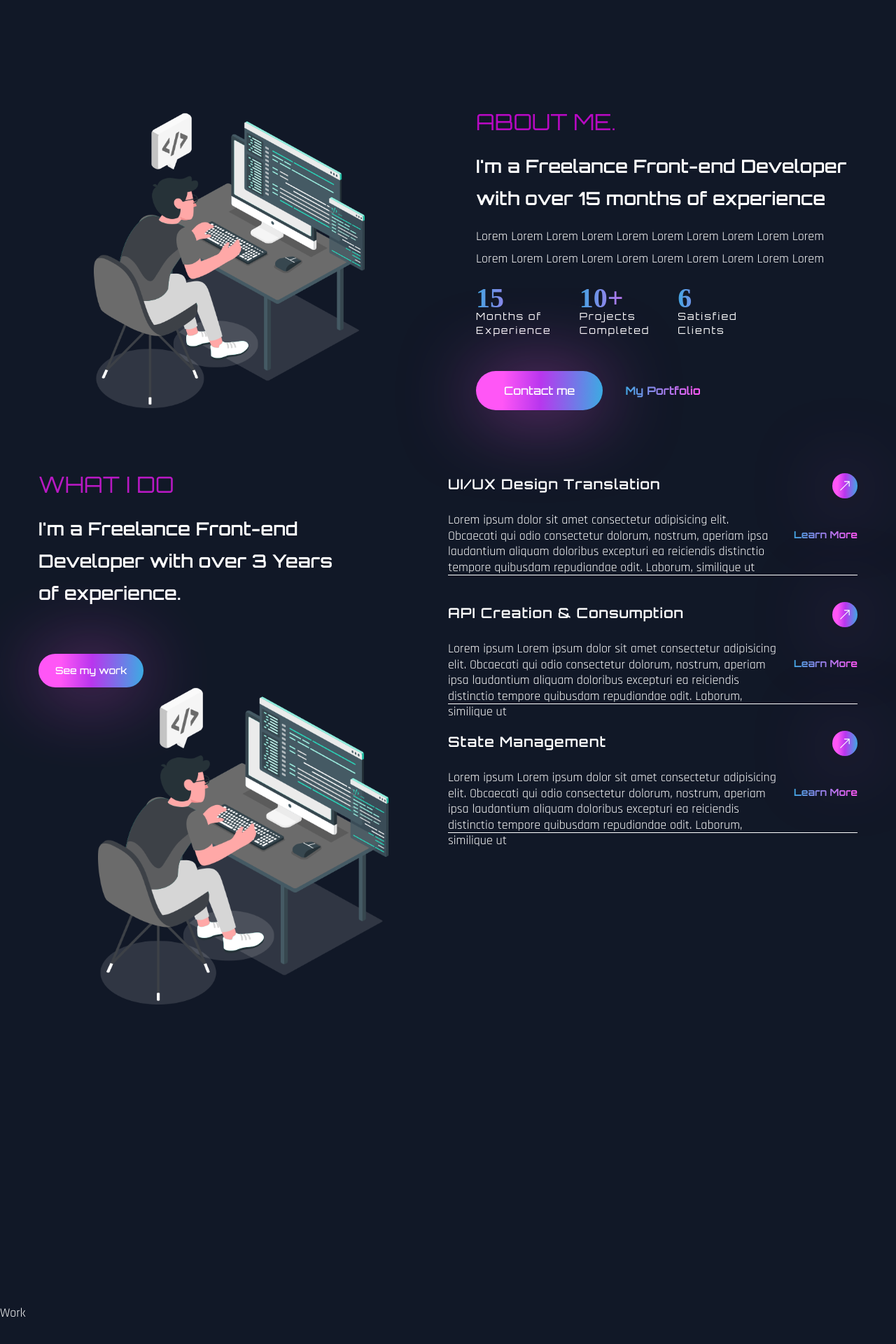
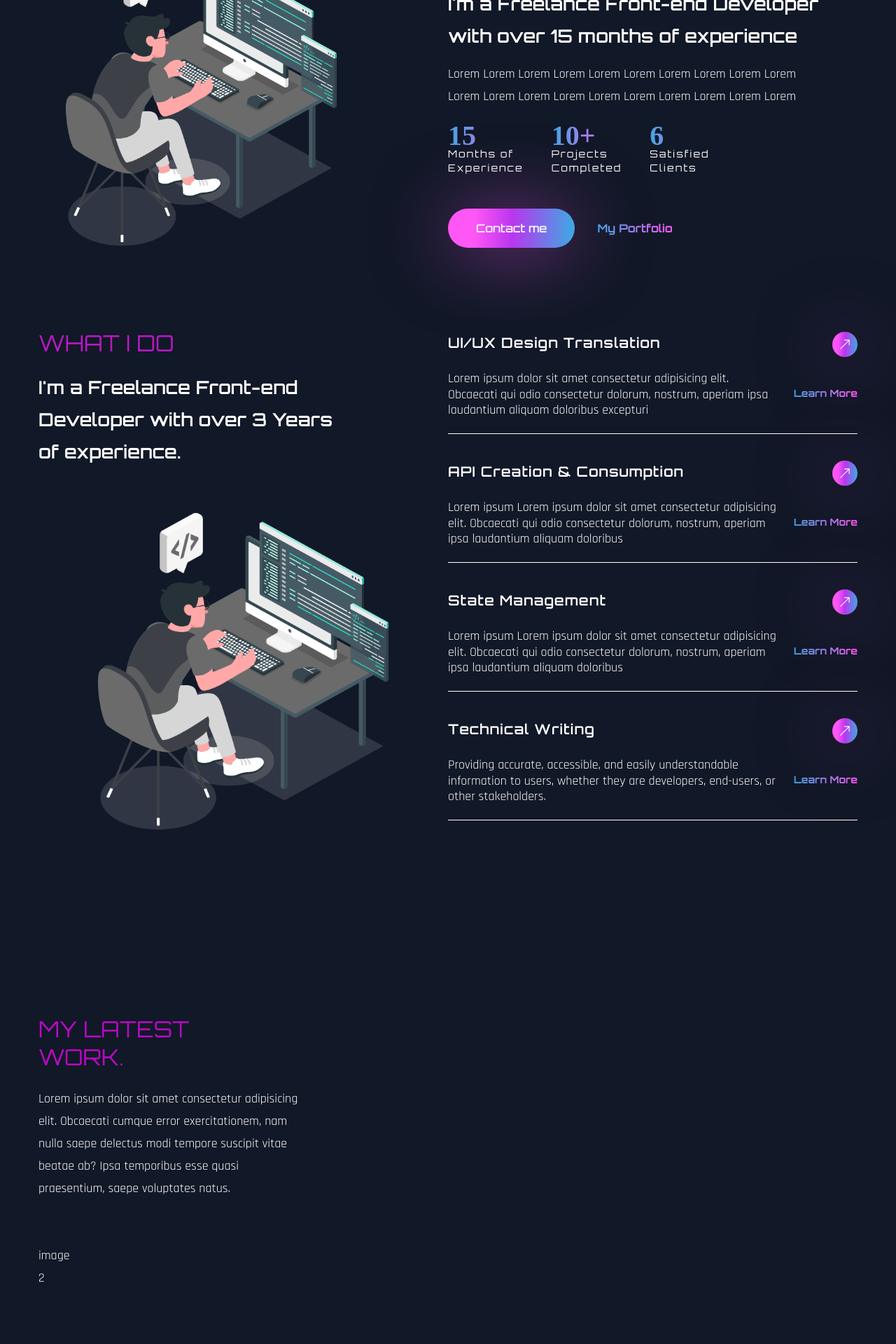
Before and after one commit to Andreyhuey/portfolio, a Next.js app: page / in a window 1280 px wide. Shown: the part 860-2780 px from the top of the page at 70% size. Built offline with nearby package versions, Linux system fonts and the light colour scheme; a web font is replaced by a local one.

Commit message:
new screen sizes added

```diff
--- a/src/components/About.jsx
+++ b/src/components/About.jsx
@@ -16,14 +16,10 @@ export default function About() {
   // const [ref, inView] = useInView({ threshold: 0.5 });
 
   return (
-    <section
-      className="section"
-      //  ref={ref}
-      id="about"
-    >
-      <div className="container m-auto mb-[3000px]">
+    <section className="section" id="about">
+      <div className="container">
         <div>
-          <div className="flex flex-col gap-y-10 lg:flex-row lg:items-center lg:gap-x-20 lg:gap-y-0 h-screen">
+          <div className="flex flex-col gap-y-10 lg:flex-row lg:items-center lg:gap-x-20">
             {/* img */}
             <motion.div
               variants={fadeIn("right", 0.3)}
--- a/src/components/Banner.jsx
+++ b/src/components/Banner.jsx
@@ -12,9 +12,8 @@ import Image from "next/image";
 export default function Banner() {
   return (
     <section
-      className="
-      min-h-[85vh]
-      lg:min-h-[78vh] flex items-center"
+      className="section
+      "
       id="home"
     >
       <div className="container mx-auto">
--- a/src/components/Services.jsx
+++ b/src/components/Services.jsx
@@ -16,19 +16,25 @@ const services = [
   {
     name: "UI/UX Design Translation",
     description:
-      "Lorem ipsum dolor sit amet consectetur adipisicing elit. Obcaecati qui odio consectetur dolorum, nostrum, aperiam ipsa laudantium aliquam doloribus excepturi ea reiciendis distinctio tempore quibusdam repudiandae odit. Laborum, similique ut",
+      "Lorem ipsum dolor sit amet consectetur adipisicing elit. Obcaecati qui odio consectetur dolorum, nostrum, aperiam ipsa laudantium aliquam doloribus excepturi ",
     link: "Learn More",
   },
   {
     name: "API Creation & Consumption",
     description:
-      "Lorem ipsum Lorem ipsum dolor sit amet consectetur adipisicing elit. Obcaecati qui odio consectetur dolorum, nostrum, aperiam ipsa laudantium aliquam doloribus excepturi ea reiciendis distinctio tempore quibusdam repudiandae odit. Laborum, similique ut",
+      "Lorem ipsum Lorem ipsum dolor sit amet consectetur adipisicing elit. Obcaecati qui odio consectetur dolorum, nostrum, aperiam ipsa laudantium aliquam doloribus ",
     link: "Learn More",
   },
   {
     name: "State Management",
     description:
-      "Lorem ipsum Lorem ipsum dolor sit amet consectetur adipisicing elit. Obcaecati qui odio consectetur dolorum, nostrum, aperiam ipsa laudantium aliquam doloribus excepturi ea reiciendis distinctio tempore quibusdam repudiandae odit. Laborum, similique ut",
+      "Lorem ipsum Lorem ipsum dolor sit amet consectetur adipisicing elit. Obcaecati qui odio consectetur dolorum, nostrum, aperiam ipsa laudantium aliquam doloribus ",
+    link: "Learn More",
+  },
+  {
+    name: "Technical Writing",
+    description:
+      " Providing accurate, accessible, and easily understandable information to users, whether they are developers, end-users, or other stakeholders. ",
     link: "Learn More",
   },
 ];
@@ -53,9 +59,8 @@ export default function Services() {
               I'm a Freelance Front-end Developer with over 3 Years of
               experience.
             </h3>
-            <button className="btn btn-sm">See my work</button>
             <div>
-              <Image src={ab} alt="ab" cover />
+              <Image src={ab} alt="ab" />
             </div>
           </motion.div>
           {/* services */}
--- a/src/components/Work.jsx
+++ b/src/components/Work.jsx
@@ -1,9 +1,35 @@
 import React from "react";
+// motion
+import { motion } from "framer-motion";
+// variants
+import { fadeIn } from "../variants";
+// img
+import Img1 from "../assets/portfolio-img1.png";
+import Img2 from "../assets/portfolio-img2.png";
+import Img3 from "../assets/portfolio-img3.png";
 
 export default function Work() {
   return (
-    <div className="section" id="work">
-      Work
-    </div>
+    <section className="section my-20" id="work">
+      <div className="container mx-auto">
+        <div>
+          {/* text */}
+          <div>
+            <h2 className="h2 leading-tight text-accent">
+              My Latest <br /> Work.
+            </h2>
+            <p className="max-w-sm mb-16">
+              Lorem ipsum dolor sit amet consectetur adipisicing elit. Obcaecati
+              cumque error exercitationem, nam nulla saepe delectus modi tempore
+              suscipit vitae beatae ab? Ipsa temporibus esse quasi praesentium,
+              saepe voluptates natus.
+            </p>
+          </div>
+          {/* image */}
+          <div>image</div>
+          <div>2</div>
+        </div>
+      </div>
+    </section>
   );
 }
--- a/src/pages/index.js
+++ b/src/pages/index.js
@@ -23,7 +23,7 @@ export default function Home() {
         <About />
         <Services />
         <Work />
-        <Contact />
+        {/* <Contact /> */}
         <div className="h-[4000px]"></div>
       </div>
     </>
--- a/src/styles/globals.css
+++ b/src/styles/globals.css
@@ -66,6 +66,6 @@
     @apply bg-gradient-to-r text-transparent bg-clip-text from-[#42A6E3] to-[#FF56F6] font-bold font-primary hover:from-[#FF56F6] hover:to-[#42A6E3];
   }
   .section {
-    @apply py-8 lg:py-24 lg:h-screen h-screen flex items-center;
+    @apply py-12 my-6 flex items-center;
   }
 }
--- a/tailwind.config.js
+++ b/tailwind.config.js
@@ -24,9 +24,10 @@ module.exports = {
       },
     },
     screens: {
-      sm: "640px",
+      xs: "320px",
+      sm: "576px",
       md: "768px",
-      lg: "960px",
+      lg: "992px",
       xl: "1200px",
     },
   },
```
